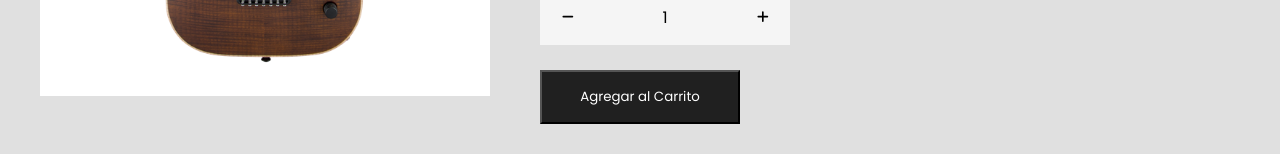
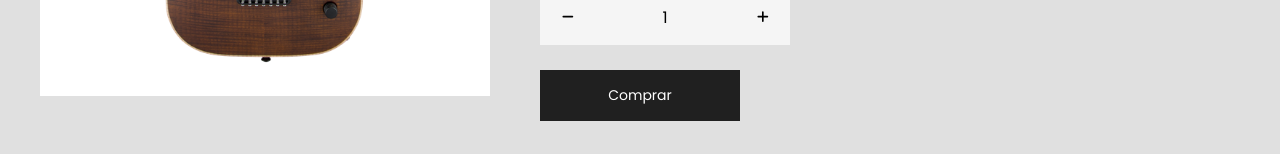
Before and after one commit to MICK7-dev/Mick-s-Guitars---Toro, a React (Create React App) app: page /item/2803367880 in a window 1280 px wide. Shown: the part 798-952 px from the top of the page. Built offline with nearby package versions, Linux system fonts and the light colour scheme.

Commit message:
Se sube arreglo

```diff
--- a/src/App.js
+++ b/src/App.js
@@ -1,6 +1,7 @@
 
 import './App.scss';
 // import { useEffect } from 'react';
+import Cart from './components/Cart';
 import NavBar from './components/NavBar';
 import ItemListContainer from './components/ItemListContainer';
 import ItemDetailContainer from './components/ItemDetailContainer';
@@ -17,6 +18,7 @@ const App = () => {
           <Route path='/' element={<ItemListContainer />} />
           <Route path='/category/:categoryID' element={<ItemListContainer />} />
           <Route path='/item/:id' element={<ItemDetailContainer />} />
+          <Route path='/Cart/' element={<Cart />} />
         </Routes>
       </BrowserRouter>
     </div>
--- a/src/App.scss
+++ b/src/App.scss
@@ -243,18 +243,20 @@ section.cards {
       background-color: transparent;
     }
   }
-  > button {
+  > a {
     color: #fff;
     width: 200px;
     cursor: pointer;
     margin: 25px 0px 15px;
     display: block;
     padding: 15px;
+    font-size: 14px;
+    text-decoration: none;
     background-color: #202020;
-    > a {
-      color: inherit;
-      text-decoration: none;
-    }
+  }
+  > button {
+
+
   }
 }
 
--- a/src/components/ItemCount.js
+++ b/src/components/ItemCount.js
@@ -29,7 +29,8 @@ function ItemCount({stockMax , stockMin}) {
 
 
   const addCart = () => {
-    console.log(count)
+    const producCart = count
+    console.log(producCart)
     return count
   }
 
@@ -44,7 +45,7 @@ function ItemCount({stockMax , stockMin}) {
           <FontAwesomeIcon icon={faPlus}></FontAwesomeIcon>
         </button>
       </div>
-      <button onClick={() => addCart(count)}><Link to={'/Cart/'}>Agregar al Carrito</Link></button>
+      <Link onClick={() => addCart()} to={'/Cart'}>Comprar</Link>
     </div>
   );
 
```
